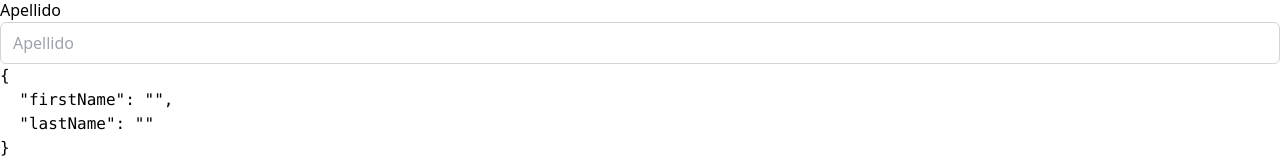
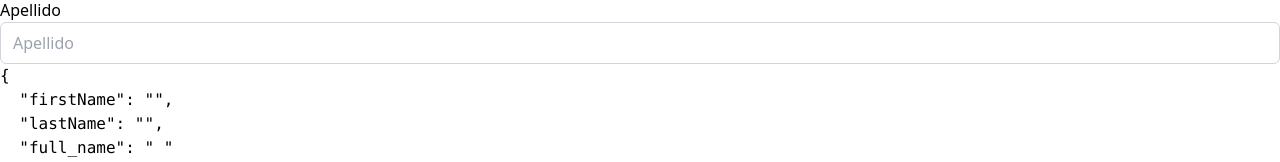
Before and after one commit to felipecaos1/zustand-practice, a React (Vite) app: page /dashboard/person in a window 1280 px wide. Shown: the part 848-1010 px from the top of the page. Built offline with nearby package versions, Linux system fonts and the light colour scheme; no server answers.

Commit message:
firebase

```diff
--- a/src/pages/01-basic/PersonPage.tsx
+++ b/src/pages/01-basic/PersonPage.tsx
@@ -7,6 +7,7 @@ export const PersonPage = () => {
 
   const firstName = usePersonStore(state => state.firstName);
   const lastName = usePersonStore(state => state.lastName);
+  const full_name = usePersonStore(state=> state.fullname);
 
   const setFisrtName = usePersonStore(state=>state.setFirstName);
   const setlastName = usePersonStore(state=>state.setLastName);
@@ -15,7 +16,9 @@ export const PersonPage = () => {
   return (
     <>
       <h1>Persona</h1>
-      <p>Información que se compartirá a otro store, Session Storage y Firebase</p>
+      <p>
+        Información que se compartirá a otro store, Session Storage y Firebase
+      </p>
       <hr />
 
       <WhiteCard className="flex items-center justify-center p-12">
@@ -24,9 +27,7 @@ export const PersonPage = () => {
             <div className="-mx-3 flex flex-wrap">
               <div className="w-full px-3 sm:w-1/2">
                 <div className="mb-5">
-                  <label
-                    className="mb-3 block text-base font-medium text-[#07074D]"
-                  >
+                  <label className="mb-3 block text-base font-medium text-[#07074D]">
                     Primer Nombre
                   </label>
                   <input
@@ -35,15 +36,13 @@ export const PersonPage = () => {
                     id="firstName"
                     placeholder="Primer Nombre"
                     value={firstName}
-                    onChange={(e)=>setFisrtName(e.target.value)}
+                    onChange={(e) => setFisrtName(e.target.value)}
                   />
                 </div>
               </div>
               <div className="w-full px-3 sm:w-1/2">
                 <div className="mb-5">
-                  <label
-                    className="mb-3 block text-base font-medium text-[#07074D]"
-                  >
+                  <label className="mb-3 block text-base font-medium text-[#07074D]">
                     Apellido
                   </label>
                   <input
@@ -52,19 +51,23 @@ export const PersonPage = () => {
                     id="lastName"
                     placeholder="Apellido"
                     value={lastName}
-                    onChange={(e)=>setlastName(e.target.value)}
+                    onChange={(e) => setlastName(e.target.value)}
                   />
                 </div>
+
               </div>
             </div>
 
             <pre className="bg-gray-200 p-5 rounded-[20px]">
-              {
-                JSON.stringify({
+              {JSON.stringify(
+                {
                   firstName: firstName,
-                  lastName: lastName
-                }, null, 2)
-              }
+                  lastName: lastName,
+                  full_name:full_name(),
+                },
+                null,
+                2
+              )}
             </pre>
           </form>
         </div>
--- a/src/pages/dashboard/DashboardPage.tsx
+++ b/src/pages/dashboard/DashboardPage.tsx
@@ -6,7 +6,8 @@ import { usePersonStore } from '../../stores/person/person.store';
 export const Dashboard = () => {
   const totalOsos = useBearsStore(state=> state.computed.totalOsos);
 
-  const fullName = usePersonStore(state=>state.computed.fullname);
+  const fullName = usePersonStore(state=>state.fullname);
+
   return (
     <>
       <h1>Dashboard</h1>
@@ -14,45 +15,36 @@ export const Dashboard = () => {
       <hr />
 
       <div className="grid grid-cols-1 md:grid-cols-2 lg:grid-cols-3 xl:grid-cols-4 gap-4">
-
         <WhiteCard centered>
-          <IoPawOutline size={ 50 } className="text-indigo-600" />
+          <IoPawOutline size={50} className="text-indigo-600" />
           <h2>Osos</h2>
           <p>{totalOsos}</p>
         </WhiteCard>
 
+        <WhiteCard centered>
+          <IoAccessibilityOutline size={50} className="text-indigo-600" />
+          <h2>Persona</h2>
+          <p>{fullName()}</p>
+        </WhiteCard>
 
         <WhiteCard centered>
-          <IoAccessibilityOutline size={ 50 } className="text-indigo-600" />
-          <h2>Persona</h2>
-          <p>{fullName}</p>
-        </WhiteCard>
-
-
-        <WhiteCard centered>
-          <IoListOutline size={ 50 } className="text-indigo-600" />
+          <IoListOutline size={50} className="text-indigo-600" />
           <h2>Tareas</h2>
           <p>Información</p>
         </WhiteCard>
 
-
         <WhiteCard centered>
-          <IoHeartOutline size={ 50 } className="text-indigo-600" />
+          <IoHeartOutline size={50} className="text-indigo-600" />
           <h2>Boda</h2>
           <p>Información</p>
         </WhiteCard>
 
-
         <WhiteCard centered>
-          <IoLockClosedOutline size={ 50 } className="text-indigo-600" />
+          <IoLockClosedOutline size={50} className="text-indigo-600" />
           <h2>Auth</h2>
           <p>Información</p>
         </WhiteCard>
-
-
-
       </div>
-
     </>
   );
 };
--- a/src/stores/Bears/bears.store.ts
+++ b/src/stores/Bears/bears.store.ts
@@ -1,4 +1,5 @@
-import { create } from 'zustand'
+import { create } from 'zustand';
+import { persist } from 'zustand/middleware';
 
 
 interface Bear {
@@ -24,7 +25,11 @@ interface BearState {
     clearBear:()=>void;
 }
 
-export const useBearsStore = create<BearState>()((set,get) => ({
+export const useBearsStore = create<BearState>()(
+
+  persist(
+
+  (set,get) => ({
   blackBears:10,
   polarBears:0,
   pandaBears:0,
@@ -45,4 +50,10 @@ export const useBearsStore = create<BearState>()((set,get) => ({
   clearBear: () => set(() => ({ bears:[]})),
 
 
-}))
+}),
+{
+  name:'osos'
+}
+  )
+
+)
--- a/src/stores/person/person.store.ts
+++ b/src/stores/person/person.store.ts
@@ -1,15 +1,13 @@
 import { type StateCreator, create } from "zustand";
 import { persist, createJSONStorage } from "zustand/middleware";
 
-import { customeSessionStorage } from "../Storages/sesion-storage.storage"
+// import { customeSessionStorage } from "../Storages/sesion-storage.storage"
 import { firebaseStorage } from "../Storages/firebase.storage";
 interface PersonState {
   firstName: string;
   lastName: string;
 
-  computed:{
-    fullname:string
-  }
+  fullname: () => string;
 }
 
 interface Action {
@@ -17,22 +15,17 @@ interface Action {
   setLastName: (value: string) => void;
 }
 
-
-
 // Extraemos el store para que sea mas legible incluirlo en el persist
-const storeApi:StateCreator<PersonState & Action> = (set,get) => ({
-
+const storeApi: StateCreator<PersonState & Action> = (set, get) => ({
   firstName: "",
   lastName: "",
 
-  computed:{
-      get fullname(){
-          return get().firstName + ' ' + get().lastName;
-        }
-    },
+  fullname: () => {
+    return get().firstName + " " + get().lastName;
+  },
 
-    setFirstName: (value: string) => set(() => ({ firstName: value })),
-    setLastName: (value: string) => set(() => ({ lastName: value })),
+  setFirstName: (value: string) => set(() => ({ firstName: value })),
+  setLastName: (value: string) => set(() => ({ lastName: value })),
 });
 
 export const usePersonStore = create<PersonState & Action>()(
```
